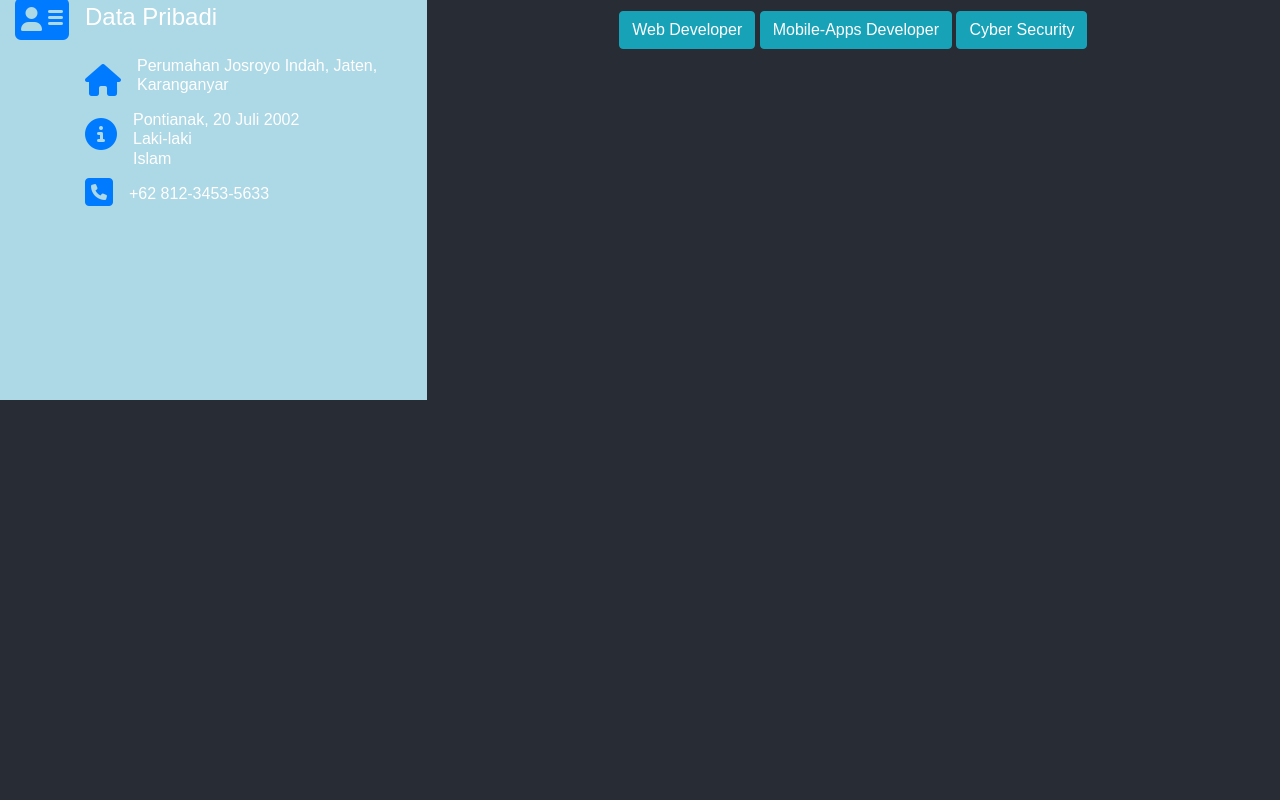
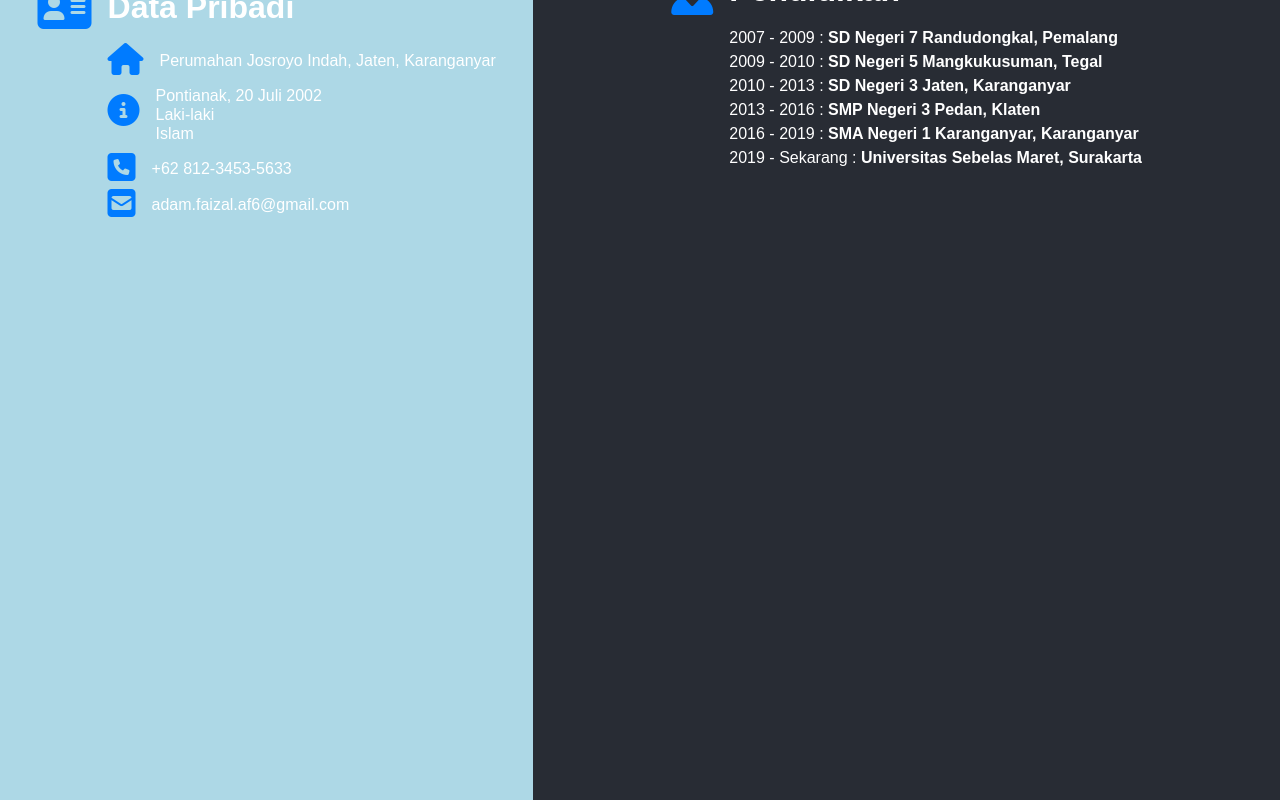
Before and after one commit to kucingtakucin/cv, a React (Create React App) app: page / in a window 1280 px wide. Shown: the part 400-1200 px from the top of the page. Built offline with nearby package versions, Linux system fonts and the light colour scheme; a web font is replaced by a local one.

Commit message:
Akhirnya bagian header selesai juga

```diff
--- a/package.json
+++ b/package.json
@@ -7,6 +7,7 @@
     "@testing-library/jest-dom": "^4.2.4",
     "@testing-library/react": "^9.5.0",
     "@testing-library/user-event": "^7.2.1",
+    "bootstrap": "^4.4.1",
     "next": "^9.3.4",
     "prop-types": "^15.7.2",
     "react": "^16.13.1",
--- a/src/component/AppHeader.jsx
+++ b/src/component/AppHeader.jsx
@@ -1,7 +1,6 @@
 import React, {Component} from 'react';
 import PropTypes from 'prop-types';
 import fotoSMA from '../img/fotoSMA3.jpg';
-import 'bootstrap/dist/css/bootstrap.min.css';
 import {Button, Col, Container, Media, Row} from "reactstrap";
 
 class AppHeader extends Component {
@@ -17,7 +16,7 @@ class AppHeader extends Component {
                 <header className="App-header">
                     <Container className="themed-container" fluid={true}>
                         <Row>
-                            <Col sm="4" className="header-kiri">
+                            <Col sm="5" className="header-kiri d-flex flex-column justify-content-center align-items-center">
                                 <img src={fotoSMA} alt="Arthur" className="rounded-circle mb-2"/>
                                 <Media>
                                     <Media left href="#">
@@ -25,13 +24,13 @@ class AppHeader extends Component {
                                         <i className="fas fa-address-card fa-3x mr-3"/>
                                     </Media>
                                     <Media body>
-                                        <Media heading className="mt-2 mb-3">
-                                            Data Pribadi
+                                        <Media heading className="mt-1 mb-3">
+                                            <h2 className="font-weight-bold">Data Pribadi</h2>
                                         </Media>
                                         <Media>
                                             <Media left href="#">
                                                 {/*<Media object data-src="holder.js/64x64" alt="Generic placeholder image" />*/}
-                                                <i className="fas fa-home fa-2x mr-3 mt-3"/>
+                                                <i className="fas fa-home fa-2x mr-3"/>
                                             </Media>
                                             <Media body>
                                                 <Media heading className="mt-2">
@@ -63,16 +62,46 @@ class AppHeader extends Component {
                                                 </Media>
                                             </Media>
                                         </Media>
+                                        <Media>
+                                            <Media left href="#">
+                                                {/*<Media object data-src="holder.js/64x64" alt="Generic placeholder image" />*/}
+                                                <i className="fas fa-envelope-square fa-2x mr-3"/>
+                                            </Media>
+                                            <Media body>
+                                                <Media heading className="mt-2">
+                                                    <h6 className="mb-0">adam.faizal.af6@gmail.com</h6>
+                                                </Media>
+                                            </Media>
+                                        </Media>
                                     </Media>
                                 </Media>
                             </Col>
-                            <Col sm="8" className="header-kanan">
+                            <Col sm="7" className="header-kanan d-flex flex-column align-items-center justify-content-center">
                                 <h1 className="display-4 font-weight-bold">{this.state.name}</h1>
-                                <p>
+                                <p className="mb-4">
                                     <Button color="info">Web Developer</Button>{' '}
                                     <Button color="info">Mobile-Apps Developer</Button>{' '}
                                     <Button color="info">Cyber Security</Button>
                                 </p>
+                                <Media>
+                                    <Media left href="#">
+                                        {/*<Media object data-src="holder.js/64x64" alt="Generic placeholder image" />*/}
+                                        <i className="fas fa-user-graduate fa-3x mr-3"/>
+                                    </Media>
+                                    <Media body>
+                                        <Media heading className="mt-1 mb-3">
+                                            <h2 className="font-weight-bold">Pendidikan</h2>
+                                        </Media>
+                                        <section>
+                                            <p className="mb-0">2007 - 2009 : <span className="font-weight-bold">SD Negeri 7 Randudongkal, Pemalang</span></p>
+                                            <p className="mb-0">2009 - 2010 : <span className="font-weight-bold">SD Negeri 5 Mangkukusuman, Tegal</span></p>
+                                            <p className="mb-0">2010 - 2013 : <span className="font-weight-bold">SD Negeri 3 Jaten, Karanganyar</span></p>
+                                            <p className="mb-0">2013 - 2016 : <span className="font-weight-bold">SMP Negeri 3 Pedan, Klaten</span></p>
+                                            <p className="mb-0">2016 - 2019 : <span className="font-weight-bold">SMA Negeri 1 Karanganyar, Karanganyar</span></p>
+                                            <p className="mb-0">2019 - Sekarang : <span className="font-weight-bold">Universitas Sebelas Maret, Surakarta</span></p>
+                                        </section>
+                                    </Media>
+                                </Media>
                             </Col>
                         </Row>
                     </Container>
--- a/src/component/AppMain.jsx
+++ b/src/component/AppMain.jsx
@@ -1,12 +1,22 @@
 import React, {Component} from 'react';
 import '../sass/style.css';
+import {Col, Container, Row} from "reactstrap";
 
 class AppMain extends Component {
     render() {
         return (
             <React.Fragment>
                 <main className="App-main">
+                    <Container className="themed-container" fluid={true}>
+                        <Row>
+                            <Col sm="5" className="main-kiri">
 
+                            </Col>
+                            <Col sm="7" className="main-kanan">
+
+                            </Col>
+                        </Row>
+                    </Container>
                 </main>
             </React.Fragment>
         )
--- a/src/sass/style.css
+++ b/src/sass/style.css
@@ -20,21 +20,13 @@
 }
 .App-header .container-fluid .header-kiri {
   min-height: 100vh;
-  display: flex;
-  flex-direction: column;
-  align-items: center;
-  justify-content: center;
   background-color: lightblue;
 }
 .App-header .container-fluid .header-kiri img {
-  border: 5px solid #bbb;
+  border: 5px solid #eaeaea;
 }
 .App-header .container-fluid .header-kanan {
   min-height: 100vh;
-  display: flex;
-  flex-direction: column;
-  align-items: center;
-  justify-content: center;
   background-color: #282c34;
 }
 .App-header .container-fluid .header-kanan h1.display-4 {
@@ -43,7 +35,14 @@
 
 .App-main {
   background-color: #282c34;
+}
+.App-main .container-fluid .main-kiri {
   min-height: 100vh;
+  background-color: lightblue;
+}
+.App-main .container-fluid .main-kanan {
+  min-height: 100vh;
+  background-color: #282c34;
 }
 
 .App-footer {
--- a/src/sass/style.sass
+++ b/src/sass/style.sass
@@ -19,27 +19,24 @@
     .container-fluid
         .header-kiri
             min-height: 100vh
-            display: flex
-            flex-direction: column
-            align-items: center
-            justify-content: center
             background-color: lightblue
             img
-                border: 5px solid #bbb
+                border: 5px solid #eaeaea
         .header-kanan
             min-height: 100vh
-            display: flex
-            flex-direction: column
-            align-items: center
-            justify-content: center
             background-color: #282c34
             h1.display-4
                 font-family: 'Indie Flower', cursive
 
-
 .App-main
     background-color: #282c34
-    min-height: 100vh
+    .container-fluid
+        .main-kiri
+            min-height: 100vh
+            background-color: lightblue
+        .main-kanan
+            min-height: 100vh
+            background-color: #282c34
 
 .App-footer
     font-family: 'Cuprum', sans-serif
```
Also changed, not shown: 1 other file (tests, documents, lock files or other folders).
